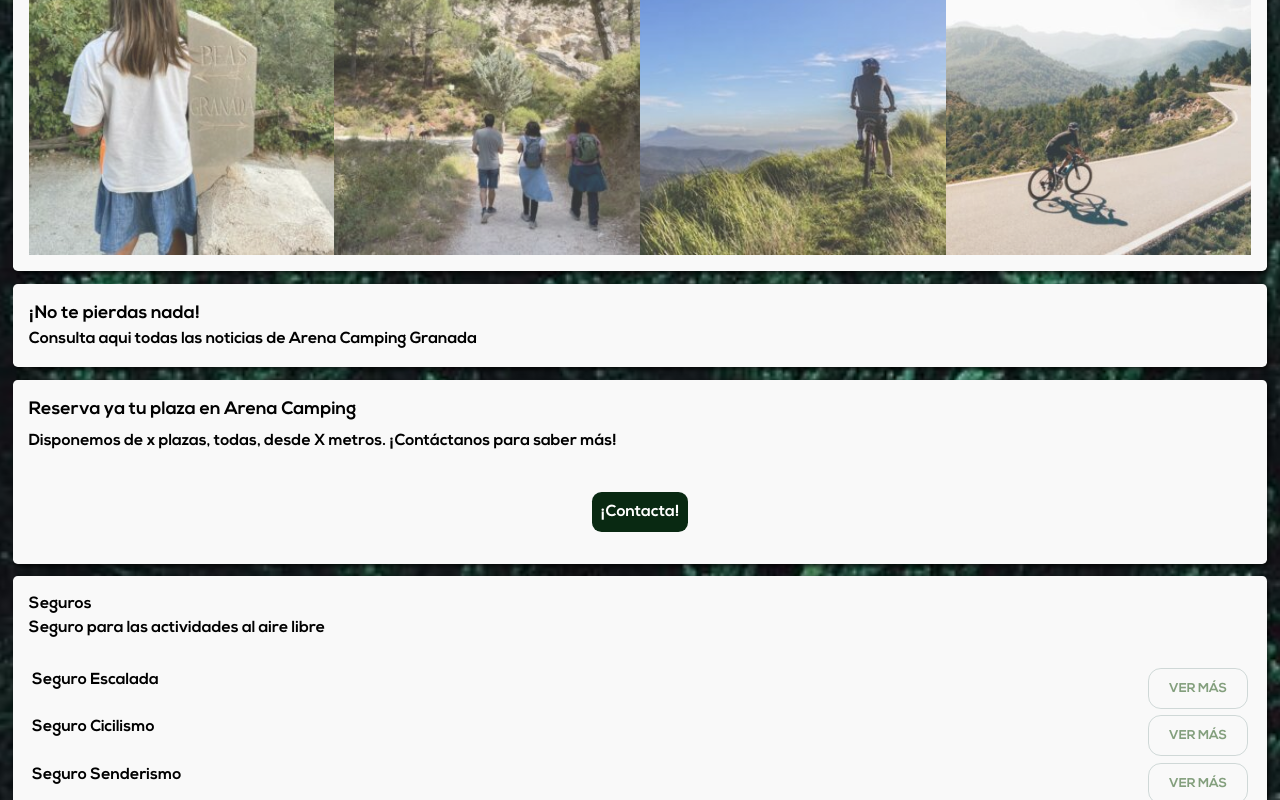
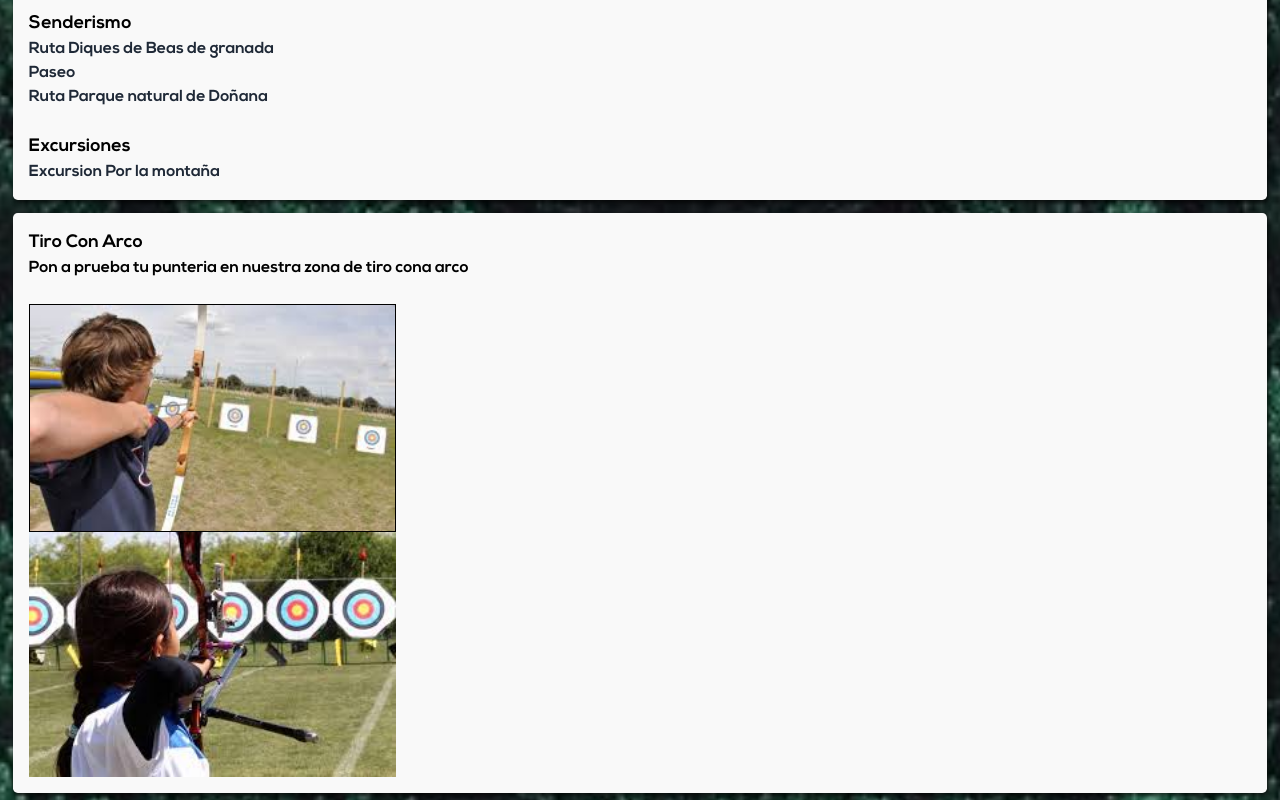
Before and after one commit to F3LIP3X/ArenaCamping-web, a React (Create React App) app: page /Entorno in a window 1280 px wide. Shown: the part 1460-2260 px from the top of the page. Built offline with nearby package versions, Linux system fonts and the light colour scheme.

Commit message:
2.0.3
Añadido las otras dos partes que faltaban

```diff
--- a/src/components/Actividades/Actividades.jsx
+++ b/src/components/Actividades/Actividades.jsx
@@ -14,6 +14,8 @@ import Senderismo from '../assets/ImagenesActividades/SenderismoBosque.jpg'
 import BiciM from '../assets/ImagenesActividades/BiciMontaña.jpg'
 import BiciC from '../assets/ImagenesActividades/BiciCarretera.jpg'
 import MoreInfoCiclismo from '../Moduls/Actividades/MoreInfoCiclismo';
+import MoreInfoSenderismo from '../Moduls/Actividades/MoreInfoSenderismo';
+import MoreInfoTiroArco from '../Moduls/Actividades/MoreInfoTiroArco';
 
 
 const AseguradoraComponent = () => {
@@ -56,6 +58,8 @@ const AseguradoraComponent = () => {
 
                     <MoreInfoEscalada />
                     <MoreInfoCiclismo />
+                    <MoreInfoSenderismo />
+                    <MoreInfoTiroArco />
 
                     <section className='Galeria'>
                         <img src={Excursiones} alt="img1" />
--- a/src/components/Actividades/actividades.css
+++ b/src/components/Actividades/actividades.css
@@ -112,6 +112,19 @@ i {
     text-align: center;
 }
 
+#ImagenesTiroArco{
+    flex-direction: row;
+}
+
+#TiroConArco1{
+    border: #000000 1px solid;
+    width: 30%;
+}
+
+#TiroConArco2{
+    display: block;
+    width: 30%;
+}
 
 @media screen and (max-width: 912px) {
     tr button {
--- a/src/components/Moduls/Actividades/MoreInfoCiclismo.jsx
+++ b/src/components/Moduls/Actividades/MoreInfoCiclismo.jsx
@@ -1,6 +1,6 @@
 import React from 'react';
 import '../../Inicio/inicio.css'
-import { Link } from 'react-router-dom';
+
 
 const MoreInfoCiclismo = () => {
     return (
--- /dev/null
+++ b/src/components/Moduls/Actividades/MoreInfoSenderismo.jsx
@@ -0,0 +1,48 @@
+import React from 'react';
+import '../../Inicio/inicio.css'
+
+const MoreInfoSenderismo = () => {
+    return (
+        <div>
+            <section>
+                <h2>Rutas Senderismo</h2>
+                <h4>Descubre las mejores rutas con los mejores paisajes en nuestras excursiones</h4>
+                <br />
+
+                <div>
+                    <article>
+                        <h2>Senderismo</h2>
+
+                        <div>
+                            <article>
+                                Ruta Diques de Beas de granada
+                            </article>
+                        </div>
+                        <div>
+                            <article>
+                                Paseo
+                            </article>
+                        </div>
+                        <div>
+                            <article>
+                                Ruta Parque natural de Doñana
+                            </article>
+                        </div>
+                    </article>
+                </div>
+                <br />
+                <div>
+                        <h2>Excursiones</h2>
+
+                        <div>
+                            <article>
+                                Excursion Por la montaña
+                            </article>
+                       </div>
+                </div>
+            </section>
+        </div>
+    );
+};
+
+export default MoreInfoSenderismo;
--- /dev/null
+++ b/src/components/Moduls/Actividades/MoreInfoTiroArco.jsx
@@ -0,0 +1,27 @@
+import React from 'react';
+import '../../Inicio/inicio.css'
+import '../../Actividades/actividades.css'
+
+//Imagenes Tiro con Arco
+import TiroConArco1 from '../../assets/ImagenesActividades/TiroConArco1.jpg';
+import TiroConArco2 from '../../assets/ImagenesActividades/TiroConArco2.jpg';
+
+const MoreInfoTiroArco = () => {
+    return (
+        <div>
+            <section>
+                <h2>Tiro Con Arco</h2>
+                <h4>Pon a prueba tu punteria en nuestra zona de tiro cona arco</h4>
+                <br />
+
+                <div id='ImagenesTiroArco'>
+                    <img src={TiroConArco1} alt="TiroConArco1" id='TiroConArco1' />
+                    <img src={TiroConArco2} alt="TiroConArco2" id='TiroConArco2' />
+                </div>
+
+            </section>
+        </div>
+    );
+};
+
+export default MoreInfoTiroArco;
```
Also changed, not shown: src/components/assets/ImagenesActividades/TiroConArco1.jpg (added), src/components/assets/ImagenesActividades/TiroConArco2.jpg (added).
